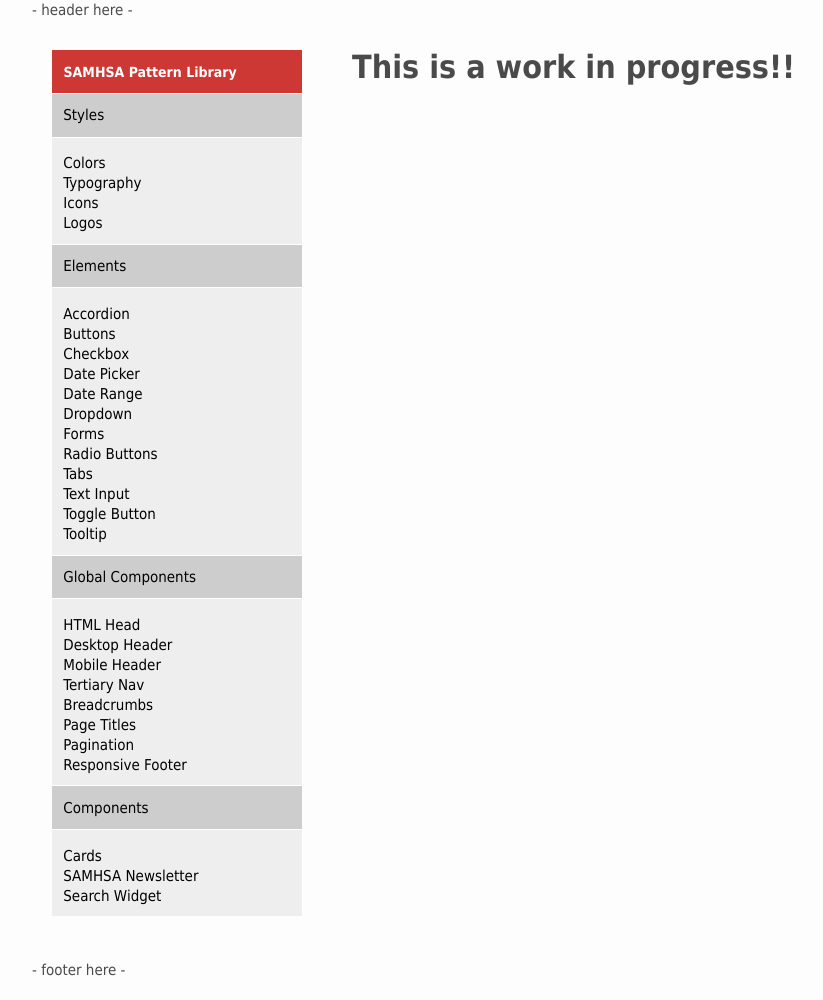
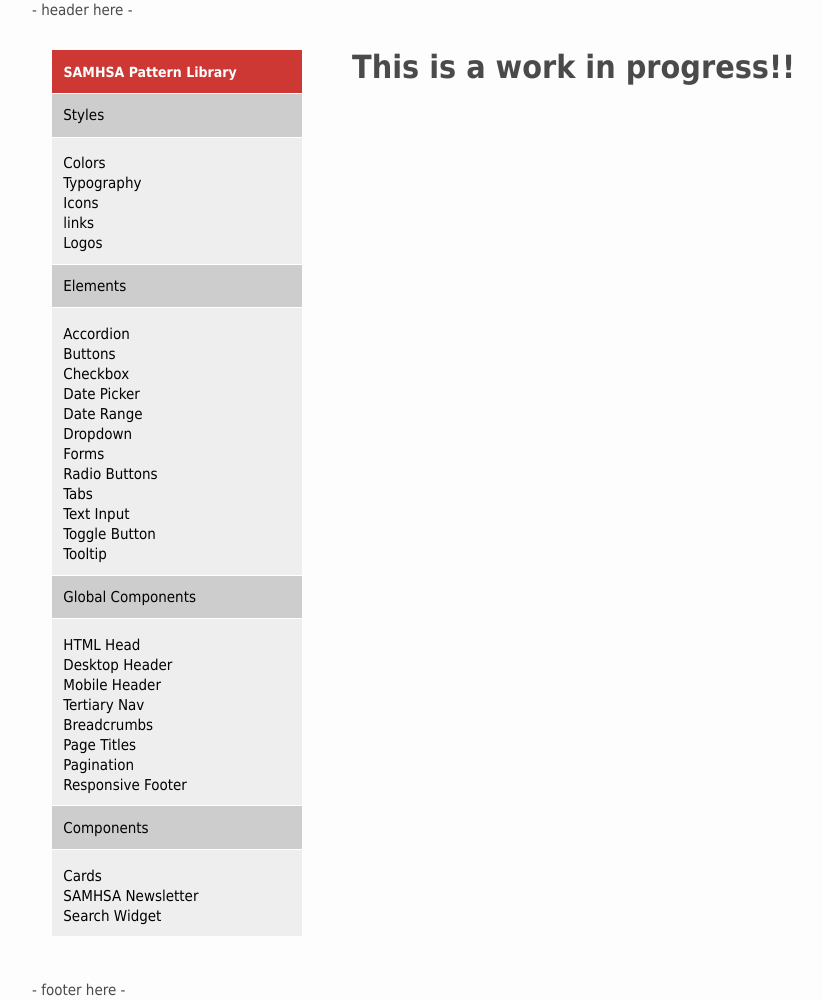
Before and after one commit to ux-at-icfnext/samhsa-v4, a Jekyll site: the page built from docs/index.md, in a window 1280 px wide. Shown: the whole page, without its empty margins (108-931 px from the left). Built offline with Jekyll 4.4.1, drawn with Linux system fonts in a browser that asks for light colours; nearby versions of some CDN libraries.

Commit message:
added links to the navigation

```diff
--- a/docs/_data/side_nav.yml
+++ b/docs/_data/side_nav.yml
@@ -9,6 +9,8 @@ side-navigation:
         url: /typography
       - page: Icons
         url: /icons
+      - page: links
+        url: /links
       - page: Logos
         url: /logos
   - title: Elements
```
